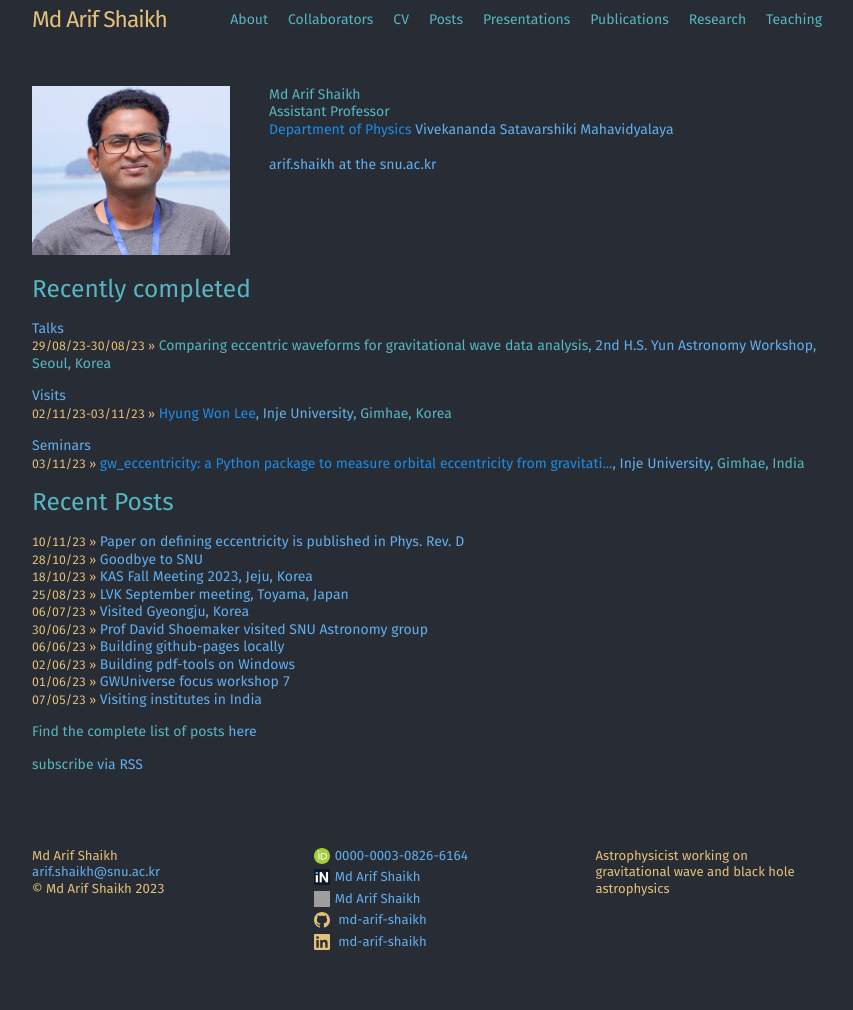
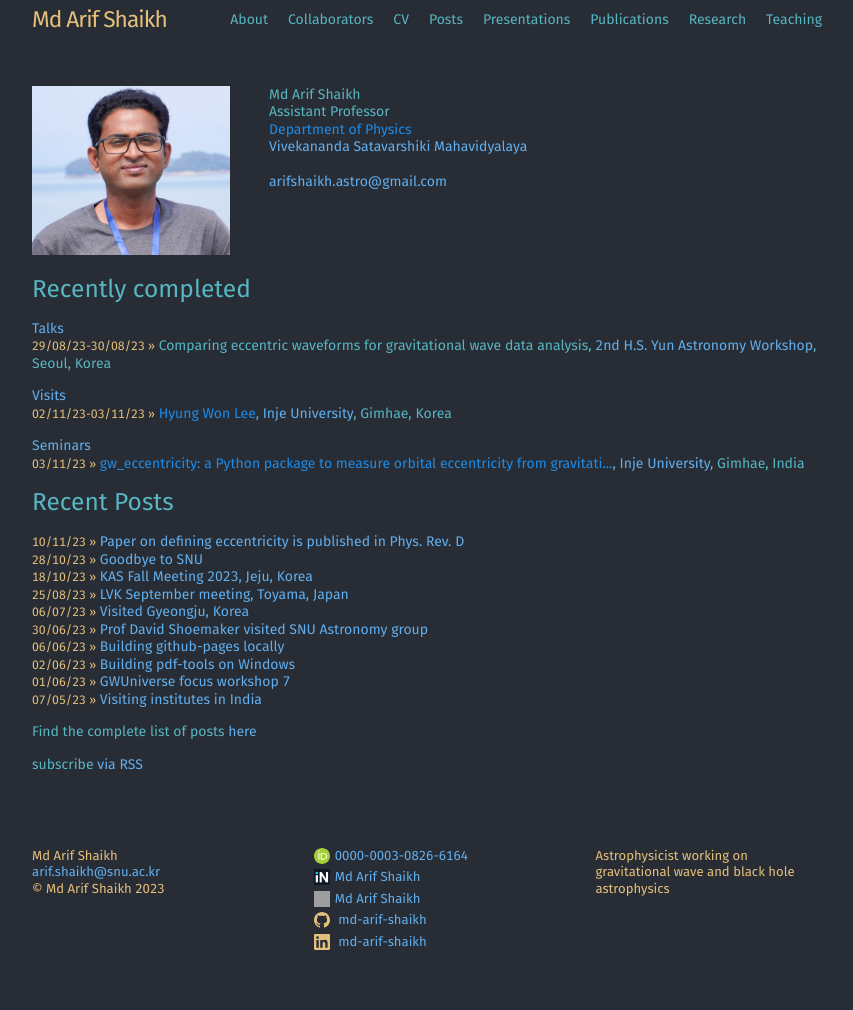
Before and after one commit to md-arif-shaikh/md-arif-shaikh.github.io, a Jekyll site: the page built from index.md, in a window 1280 px wide. Shown: the whole page, without its empty margins (213-1066 px from the left). Built offline with Jekyll 4.4.1, drawn with Linux system fonts in a browser that asks for light colours; grey boxes are pictures that could not be loaded.

Commit message:
update home info

```diff
--- a/index.md
+++ b/index.md
@@ -11,9 +11,9 @@ layout: home
 <div class="column-right">
 	{{site.data.authinfo.name}}<br>
 	{{site.data.authinfo.position}}<br>
-	<a href="{{site.data.authinfo. department-website}}">{{site.data.authinfo. department}}</a>
+	<a href="{{site.data.authinfo. department-website}}">{{site.data.authinfo. department}}</a><br>
 	<a href="{{site.data.authinfo. institute-website}}">{{site.data.authinfo.institute}}</a><br>
 	{{site.data.authinfo.address}}<br>
-	<a href = "mailto: arif.shaikh@snu.ac.kr">arif.shaikh at the snu.ac.kr</a>
+	<a href = "mailto: {{site.data.authinfo.email}}">{{site.data.authinfo.email}}</a>
 </div>
 </div>
```
